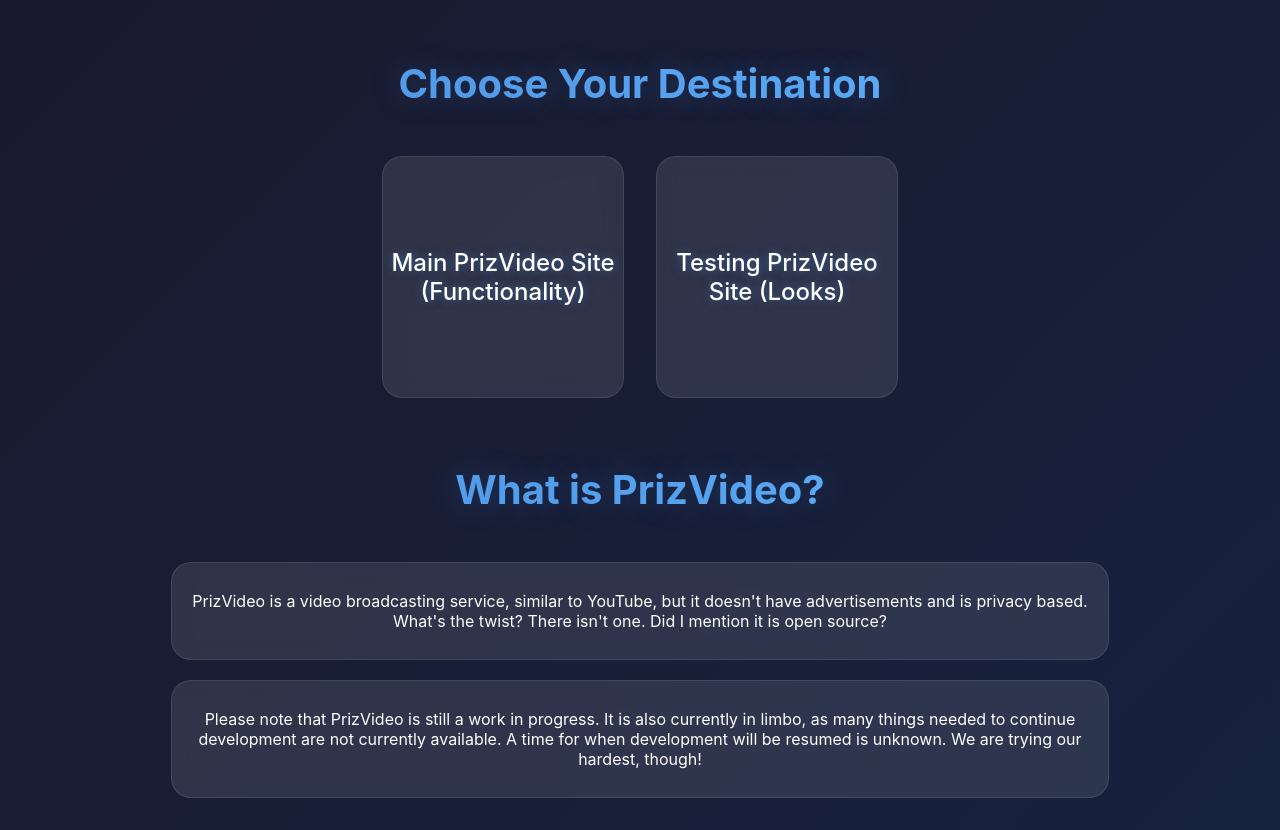
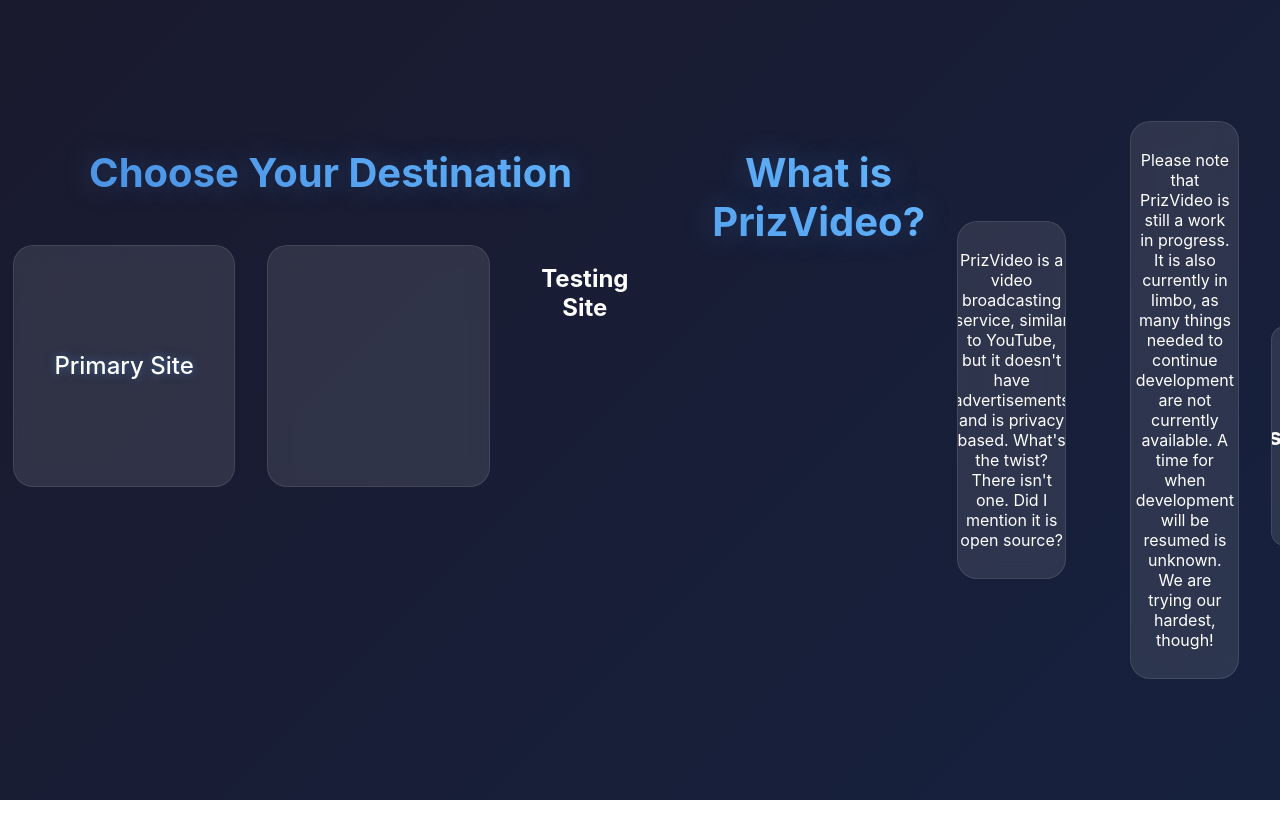
Before and after one commit to PrizVideo/PrizVideo.github.io, a plain HTML site: page index.html in a window 1280 px wide. After the commit the page ends 800 px from the top, so only its background shows below. Drawn offline with Linux system fonts and the light colour scheme.

Commit message:
add news
ill fill this in later

```diff
--- a/index.html
+++ b/index.html
@@ -121,14 +121,15 @@
     <link rel="shortcut icon" type="image" href="https://avatars.githubusercontent.com/u/148510213?s=200&v=4"/>
 </head>
 <body>
-    <div class="container">
+    <div class="container" style="display: flex; gap: 2rem;">
+        <div>
             <h1>Choose Your Destination</h1>
             <div class="options">
                 <div class="option" onclick="window.location.href='https://prizvideo.github.io/PrizVideo-Main'">
-                <h2>Main PrizVideo Site (Functionality)</h2>
+                    <h2>Primary Site</h2>
                 </div>
-            <div class="option" onclick="window.location.href='https://prizvideo.github.io/PrizVideo-Test'">
-                <h2>Testing PrizVideo Site (Looks)</h2>
+                <div class="option" onclick="window.location.href='https://prizvideo.github.io/PrizVideo-Test'"></div>
+                    <h2>Testing Site</h2>
                 </div>
             </div>
             <br>
@@ -142,5 +143,11 @@
                 <p>Please note that PrizVideo is still a work in progress. It is also currently in limbo, as many things needed to continue development are not currently available. A time for when development will be resumed is unknown. We are trying our hardest, though!</p>
             </div>
         </div>
+        <div class="othermedia" style="height: 100%; margin: 0; margin-top: 4.5rem;">
+            <h2>News</h2>
+            <br>
+            <p>This will fill when news about PrizVideo is officially released.</p>
+        </div>
+    </div>
 </body>
 </html>
```
Lines whose indentation alone changed are shown as unchanged.
